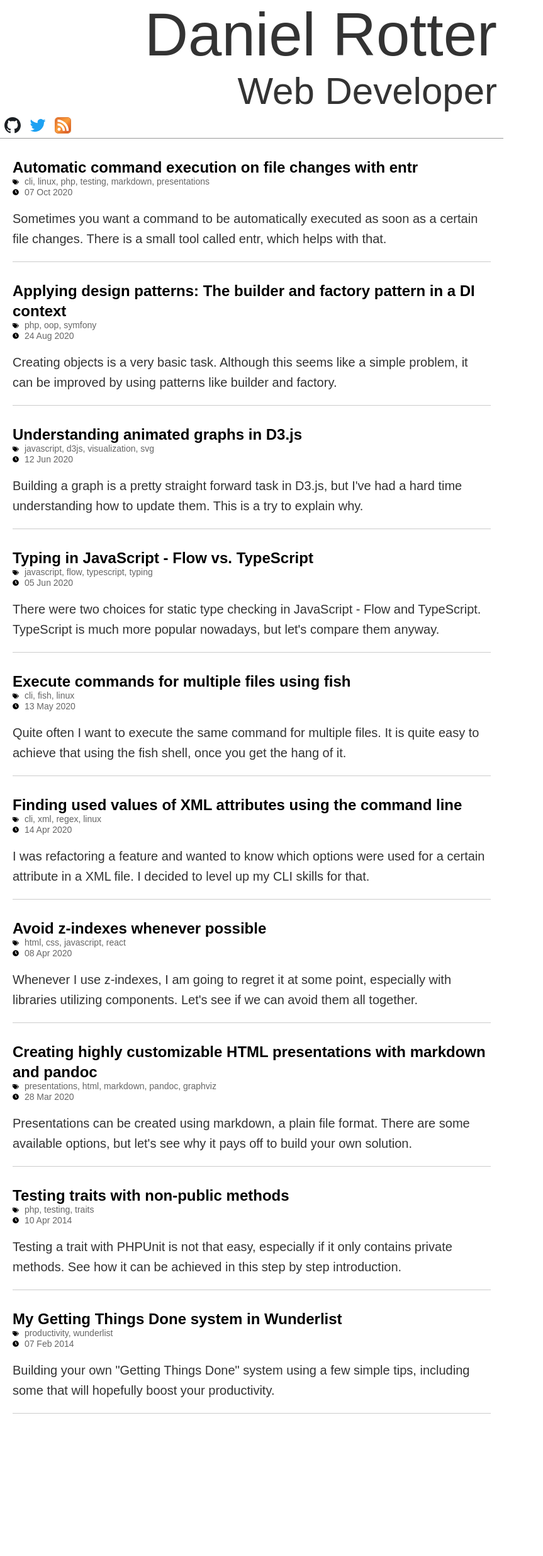
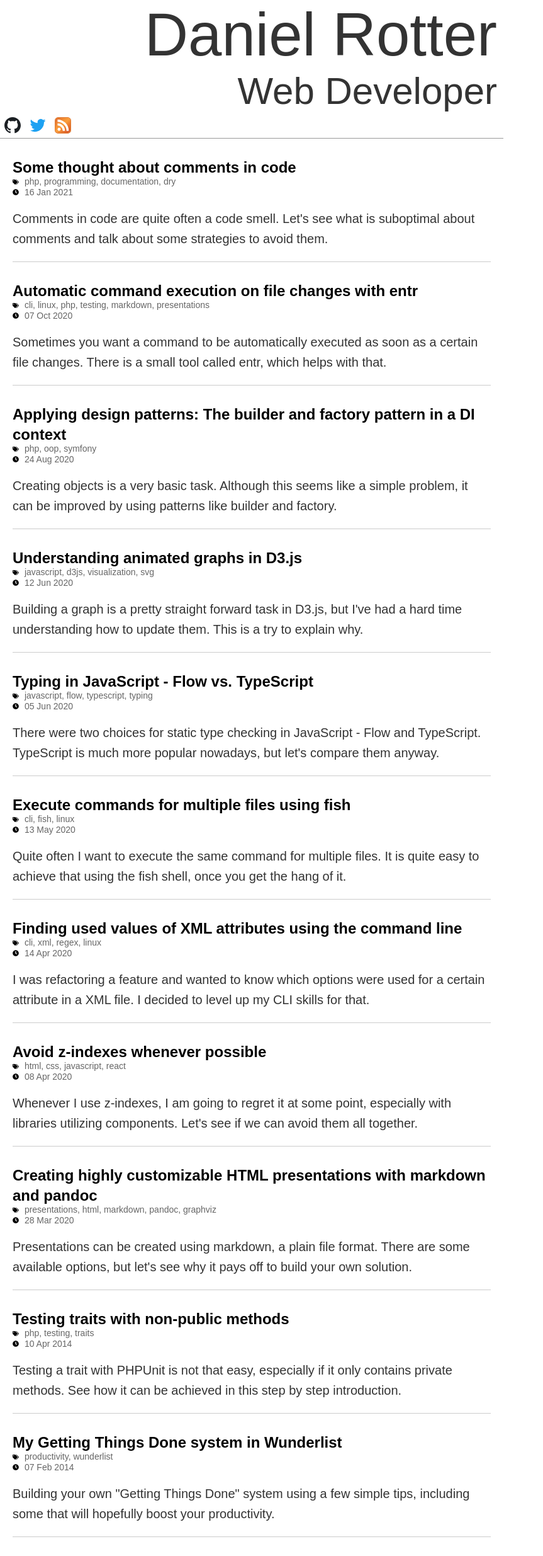
Before and after one commit to danrot/danrot.github.io, a Jekyll site: the page built from index.html, in a window 1280 px wide. Shown: the whole page at 63% size, without its empty margins (0-863 px from the left). Built offline with Jekyll 4.4.1, drawn with Linux system fonts in a browser that asks for light colours; before the commit the page ends 2274 px from its top, so only the background shows below that; part of the change alters nothing that is shown.

Commit message:
Blog about code comments (#10)

````diff
--- /dev/null
+++ b/_posts/2021-01-16-some-thoughts-about-comments-in-code.md
@@ -0,0 +1,257 @@
+---
+layout: post
+title: Some thought about comments in code
+excerpt: Comments in code are quite often a code smell. Let's see what is suboptimal about comments and talk about some strategies to avoid them.
+
+tags:
+    - php
+    - programming
+    - documentation
+    - dry
+---
+
+["Don't repeat yourself"](https://en.wikipedia.org/wiki/Don%27t_repeat_yourself) is such an important and widely taught
+concept in programming, that it has its own acronym (DRY).
+
+> Every piece of knowledge must have a single, unambiguous, authoritative representation within a system
+>
+> --- [Wikipedia](https://en.wikipedia.org/wiki/Don%27t_repeat_yourself)
+
+DRY is a very powerful idea, and avoids a lot of issues, like having to fix the same bug in multiple places, because
+the same code has been duplicated. Many voices say that it is often overused leading to a wrong abstraction, and I tend
+to agree with that statement.
+
+> duplication is far cheaper than the wrong abstraction
+>
+> --- [Sandi Metz](https://sandimetz.com/blog/2016/1/20/the-wrong-abstraction)
+
+People often overdo the DRY principle by building abstractions the first time a problem occurs. Instead, the problem
+should not be abstracted before it has occurred multiple times, since it might easily lead to a wrong abstraction that
+might not live up to its responsibilities and ultimately causing more problems than it solves. There are already some
+principles like WET (Write everything twice) and AHA (Avoid hasty abstractions) that kind of contradict the DRY
+principle respectively limit its applicability.
+
+While I welcome the recognition of DRY overuse in many situations, I think this principle tends to be underused when it
+comes to code comments, which is the topic of this blog post.
+
+## Comments often violate the DRY principle
+
+In their fantastic book *The Pragmatic Programmer* David Thomas and Andrew Hunt have coined the DRY principle and they
+have explicitly listed that comments are a possible violation of this principle. When people are learning to code, they
+often get taught that good code needs lots of comments, which is absolutely not true in my opinion. Very often good
+code that is self-explanatory does not need any comments at all and if it does, the **comment should describe why it
+has been implemented this way** instead of just repeating what the code already says.
+
+[My favourite stack overflow question of all time deals with code
+comments](https://stackoverflow.com/questions/184618/what-is-the-best-comment-in-source-code-you-have-ever-encountered)
+and lists some really good examples of how not to do it (especially if you skip the funny ones, which unfortunately for
+this blog post are the majority).
+
+There is one [very obvious example](https://stackoverflow.com/a/185308) of a bad comment:
+
+```php
+return 1; # returns 1
+```
+
+This is a very obvious violation of the DRY principle, whenever the return value changes, the comment also has to be
+updated. But there are other not as obvious examples:
+
+```php
+$i++; // increase by one
+```
+
+This is only acceptable as an explanatory comment in teaching material, but it should never make its way to a
+production codebase.
+
+## The fall of doc blocks
+
+Especially in languages with weak typing documentation comments are very popular. Since these languages often don't
+allow to specify types in code, people have invented ways to move that information to comments, which allows for a
+better understanding of the code when reading it. The alternative would be to read the code and try to find out based
+on how these variables are used what type needs to be passed. Popular libraries include [PHPDoc](https://phpdoc.org/)
+and [JSDoc](https://jsdoc.app/).
+
+```php
+/**
+ * Adds two numbers
+ *
+ * @param int $a
+ * @param int $b
+ */
+function add($a, $b) {
+    // ...
+}
+```
+
+Especially the `@param` made a lot of sense because the code itself does not expose that information in a very
+accessible way. But
+[recent PHP versions improved the type system a lot](https://www.php.net/manual/en/language.types.declarations.php) and
+also in JavaScript technologies allowing to add type information like [TypeScript](https://www.typescriptlang.org/) get
+a lot more popular ([compared it to Flow in another article](/2020/06/05/typing-in-javascript-flow-vs-typescript.html)
+), which makes these doc blocks obsolete in many cases.
+
+```php
+function add(int $a, int $b) {
+    // ...
+}
+```
+
+As a bonus, these type systems will also yell at you if the type is not correctly set, something a pure comment cannot
+really help with. So adding another comment just with the type annotation would duplicate that information with no real
+value unless the parameter is explained in more detail.
+
+## Comments tend to be ignored by developers too
+
+The reason comments exist is to allow adding additional information to the source code in natural language. Whatever is
+added as a comment will be ignored by the compiler or interpreter. **Developers know that, so many of them learned to
+ignore them to a certain degree.** That's especially true if they have ever worked with a codebase that contained
+outdated comments. I am always very skeptical when reading comments and double-check with the actual implementation if
+the statement of the comment is true because I have experienced too often that the code didn't behave as the comment
+suggested.
+
+Again, there is an answer in the already mentioned [Stack Overflow question](https://stackoverflow.com/a/389723):
+
+```php
+/**
+ * Always returns true.
+ */
+public boolean isAvailable() {
+    return false;
+}
+```
+
+That might look like a really stupid example because it is so terribly obvious. But I totally believe that something
+like this can easily happen in a real codebase. Since developers tend to ignore code as well, it is not very unlikely
+that they don't update the comment when changing the code for some reason.
+
+The worst thing is that the above example is not even that bad, because after a second you'll realize that the comment
+is wrong. More detailed errors in a comment are much harder to recognize because more complex code usually justifies
+comments, but they are only helpful if they are actually up to date. If developers don't read comments in the first
+place, they are at the same time much more likely to not update them if they change something, giving them again less
+reason to believe in them. I would say this is a vicious circle.
+
+## Comments should add something
+
+As already mentioned more complex code often justifies comments, at least if they describe reasons or thoughts that are
+not obvious from just looking at the code. But if it is considered very strict, this is already a violation of the DRY
+principle, because the comment needs an update too when the code changes. But it might be worth the tradeoff if the
+code is hard to understand.
+
+A rule I am following is that a comment should not just repeat what the code is already saying. Another phrasing would
+be to say that comment must always add values, that would be missing if they weren't there. Just recently there was a
+discussion in Austria about
+[some JavaScript code for a covid-19 vaccination forecast](https://twitter.com/botic/status/1349128186576121857)
+because the code just seemed to make up some numbers. But the more interesting part of that code was the usage of
+comments in it:
+
+```javascript
+if(now.hour() < 6) {
+    estimated = ausgeliefert; // hour is before 6am
+} else if(now.hour() > 17) { // hour is after 6pm
+    // ...
+}
+```
+
+The first comment basically just repeats what the line before is doing. If we need to describe what the line
+`now.hour() < 6` is doing, then we would basically have to comment every single line in our code. The same is partially
+true for the next comment. It was probably written to indicate that although the code says `now.hour() > 17` does not
+include times like 17:01. It might be a little bit better than the first comment, but I still don't think that it is
+worth the tradeoff of duplicating the same information in two different places.
+
+Another tradeoff is the doc block of the `add` function from above. As long as the `int` type hints are not part of the
+code itself, it makes sense to add this information, because it is much easier to find out what types have to be passed
+this way. If that information is not there, it might be quite hard and even need some debugging to be sure about the
+types that the function accepts. I guess this improvement in developer experience justifies the potential risk of the
+comment being outdated. But as already said above, the latest PHP versions support the type hints in code, making the
+comments obsolete and guaranteeing the type of the variable.
+
+## Good naming can often replace comments at all
+
+Finally, I want to show some code, that might get rid of some comments by writing it in a self-explanatory way. This
+makes the code more obvious to read and since it is real code and not just comments, it is much less likely that
+developers won't read it.
+
+Let's start with the JavaScript example from the previous section. We've already said that the first comment is kind of
+unnecessary, so we can safely omit it. The second comment kind of had a point because it was explaining in a hidden way
+that the hour has to be after 18:00, and even though 17:01 is after 17:00, it would not be accepted by the `if`
+statement. Another way to make this more clear is to use the `>=` operator instead. It removes that ambiguity and reads
+nicer.
+
+```javascript
+if(now.hour() < 6) {
+    estimated = ausgeliefert;
+} else if(now.hour() >= 18) {
+    // ...
+}
+```
+
+Now the code itself is more clear and the comments could be removed, just by using a different operator.
+
+The other two examples I am showing are real-world examples I've run into during my work as a software engineer. The
+first one is an `if` statement, that tries to find out if a given node represents a document that is a new one or if it
+has already existed before. The logic to do so was a bit cryptic, so it made sense to use a comment to explain what was
+happening here:
+
+```php
+// Check if the document is a new document
+if (
+    !$node->hasProperty(
+        $this->propertyEncoder->encode(
+            'system_localized',
+            StructureSubscriber::STRUCTURE_TYPE_FIELD,
+            $event->getLocale()
+        )
+    )
+) {
+    // ...
+}
+```
+
+A very easy way to avoid this comment, is to store the result of the `if` statement in a separate variable and give it
+a meaningful name:
+
+```php
+$isNewDocument = !$node->hasProperty(
+    $this->propertyEncoder->encode(
+        'system_localized',
+        StructureSubscriber::STRUCTURE_TYPE_FIELD,
+        $event->getLocale()
+    )
+);
+
+if ($isNewDocument) {
+    // ...
+}
+```
+
+This avoids the need for the above comment, and developers cannot really skip the variable name, because it needs to be
+referenced later. The comment would have been written in gray by the IDE, kind of telling the developer that these
+lines don't really matter. By skipping reading that part of the code, it is also more likely that the comment does not
+get updated when the code changes.
+
+*It would be even better if this check would be part of a class so that it could be called like `$document->isNew()`,
+but that's beyond the scope of this article.*
+
+Another example I've stumbled upon is the following code:
+
+```php
+// remove the "sec:role-" prefix
+$roleId = \substr($property->getName(), 9);
+```
+
+The above code will remove the prefix `sec:role-` of a string to retrieve the ID based on the name of a property. The
+code works, but the number `9` is a so-called magic number, so it needs some explanation, so it somehow feels natural to
+just add a comment afterwards. Sometimes constants are used to give such magic constants a name that better explains
+what it should be doing. But in this very specific example, there is also a different solution.
+
+```php
+$roleId = \str_replace('sec:role-', '', $property->getName());
+```
+
+This example does not make use of code that counts the number of characters, but we are replacing the `sec:role-`
+prefix with an empty string. This way it is clear that the `sec:role-` prefix is removed, without the need of a comment
+violating the DRY principle.
+
+I really like finding ways to write code in a way that better explains itself. Very often these changes are really
+subtle, but they change the way code is read fundamentally and avoiding comments altogether. I hope that these examples
+helped you to find some motivation to do so too!
--- a/css/style.css
+++ b/css/style.css
@@ -98,6 +98,7 @@ h2 {
     border-left: 5px #999 solid;
     color: #666;
     padding-left: 10px;
+    font-style: italic;
 }
 
 .content .post-excerpt {
````
Also changed, not shown: 1 other file.
